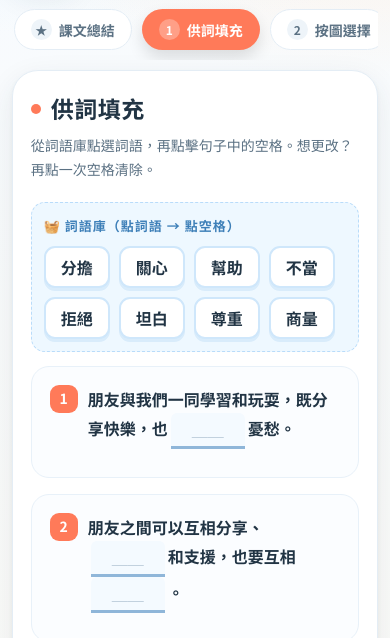
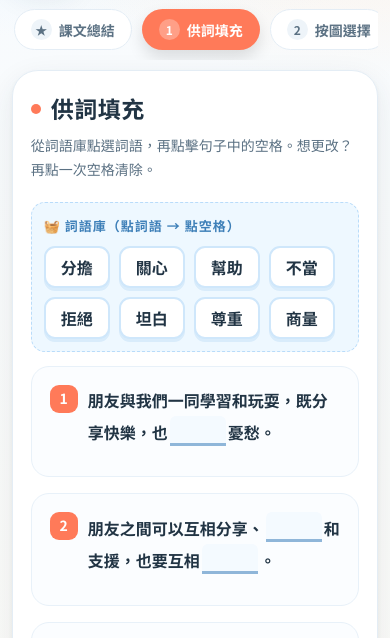
Before and after one commit to tyhcch1234/p3-common-sense, a plain HTML site: page lesson.html in a window 390 px wide. Both pictures are taken after a click on the button "我已溫習好，開始做練習 →". Shown: the part 194-832 px from the top of the page. Drawn offline with Linux system fonts and the light colour scheme.

Commit message:
改善流動版填充題排版、重繪插圖、修正場景配圖

```diff
--- a/css/style.css
+++ b/css/style.css
@@ -191,9 +191,9 @@ button{font-family:inherit;font-size:inherit;cursor:pointer;border:none;backgrou
 
 /* 輸入 */
 .blank{
-  display:inline-flex;align-items:center;justify-content:center;min-width:88px;height:38px;
+  display:inline-block;text-align:center;min-width:88px;height:34px;line-height:32px;
   border-bottom:3px solid #8fb6d9;background:#f4faff;border-radius:6px 6px 0 0;
-  padding:0 10px;font-weight:700;font-size:17px;color:var(--c3);margin:0 3px;vertical-align:middle;
+  padding:0 10px;font-weight:700;font-size:17px;color:var(--c3);margin:0 3px;vertical-align:-5px;
 }
 .blank.empty{color:#a8bccd;font-weight:400}
 .blank.correct{border-color:var(--ok);background:#effbf5;color:#12845a}
@@ -281,7 +281,8 @@ textarea.txt{width:100%;min-height:96px;padding:12px 14px;border-radius:13px;bor
   .opts{grid-template-columns:1fr;gap:8px}
   .tf-row{flex-direction:row;gap:10px}
   .q-text{font-size:16px}
-  .blank{min-width:74px;height:36px;font-size:16px}
+  .blank{min-width:56px;height:30px;line-height:28px;font-size:15px;padding:0 7px;margin:0 2px;vertical-align:-4px}
+  .q-text{line-height:1.95}
   .pf-slot{width:72px;height:32px;font-size:13px;border-width:2px}
   .picfill{border-radius:14px}
   .steps{padding-bottom:10px}
--- a/js/engine.js
+++ b/js/engine.js
@@ -345,7 +345,7 @@
       el.className = 'q';
       qEls.push(el);
       let html = it.text.replace(/\{(\d)\}/g, (m, n) =>
-        `<button class="blank empty" data-qi="${qi}" data-bi="${n}">＿＿</button>`);
+        `<button class="blank empty" data-qi="${qi}" data-bi="${n}"></button>`);
       el.innerHTML = `<div class="q-head"><div class="q-no">${qi + 1}</div><p class="q-text">${html}</p></div>
         <div class="fb"></div>`;
       host.appendChild(el);
@@ -357,7 +357,7 @@
           b.dataset.val = sel;
           beep('tap');
         } else if (!b.classList.contains('empty')) {
-          b.textContent = '＿＿'; b.classList.remove('correct', 'wrong');
+          b.textContent = ''; b.classList.remove('correct', 'wrong');
           b.dataset.val = ''; b.classList.add('empty');
           b.classList.remove('sel');
           $$('.blank', el).forEach(x => x.classList.remove('sel'));
```
